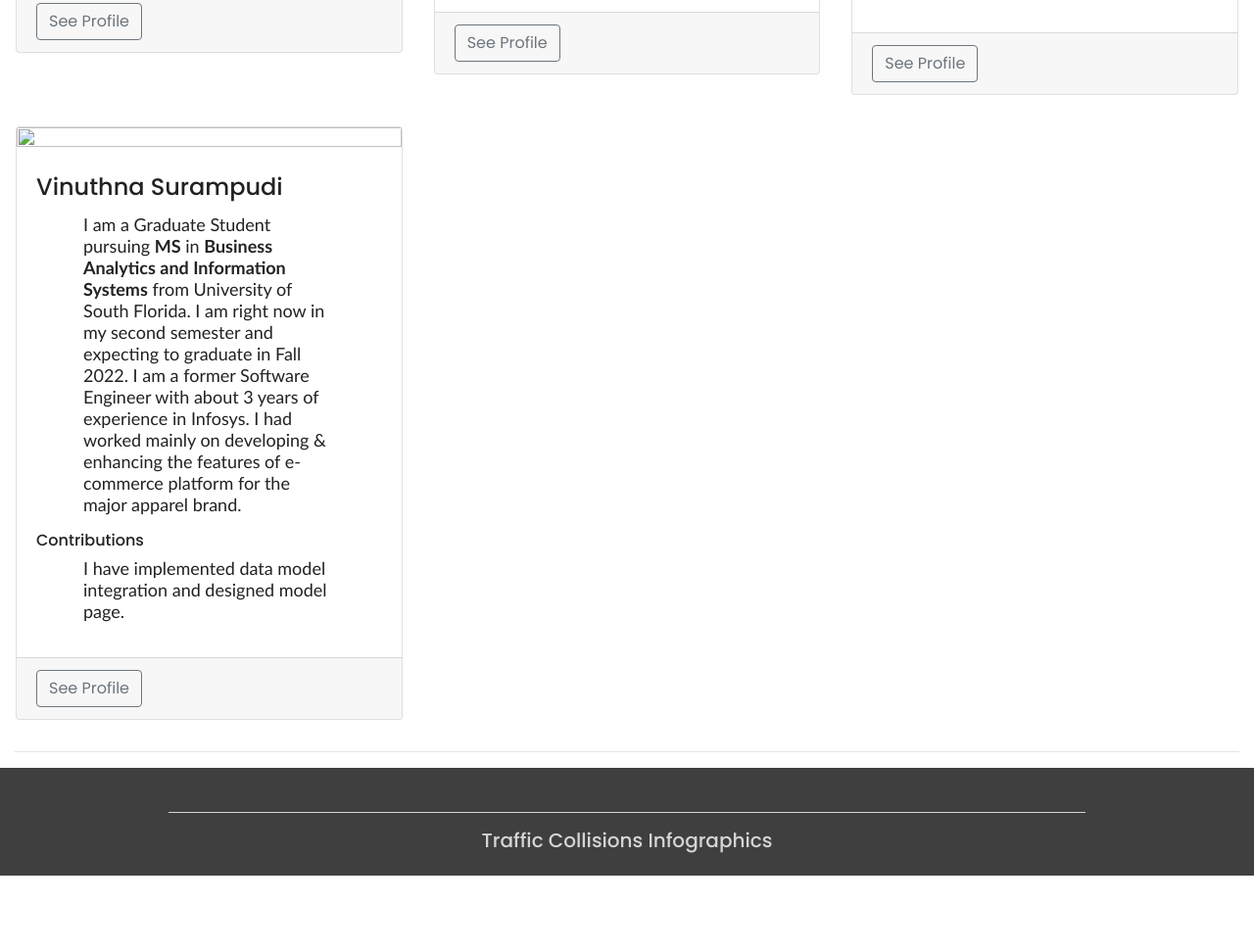
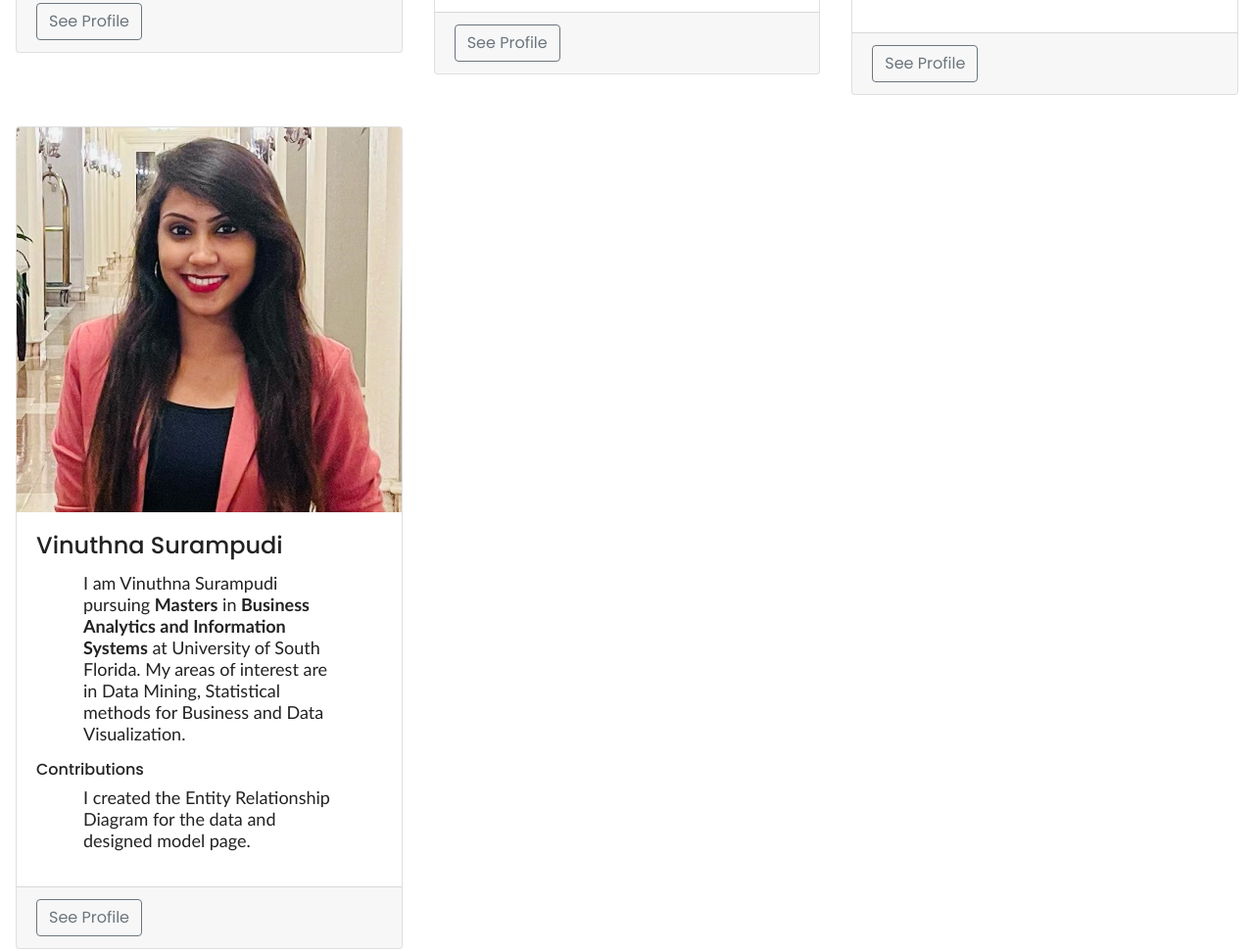
Before and after one commit to udayrv/Assignment_lookandfeel, a plain HTML site: page aboutus.html in a window 1280 px wide. Shown: the part 1116-2087 px from the top of the page at 98% size. Before the commit the page ends 2010 px from the top, so only its background shows below. Drawn offline with nearby package versions, Linux system fonts and the light colour scheme.

Commit message:
Updated with final chages to the project

```diff
--- a/aboutus.html
+++ b/aboutus.html
@@ -113,20 +113,18 @@
 				</div>
 				<div class="col-md-4">
 					<div class="card">
-						<img class="card-img-top" src="img/venu.jpg">
+						<img class="card-img-top" src="img/vin.jpeg">
 						<div class="card-body">
 							<h4 class="card-title">Vinuthna Surampudi</h4>
 							<p class="card-text">
-								I am a Graduate Student pursuing <b>MS</b> in <b>Business Analytics and Information Systems</b> from
-								University of South Florida. I am right now in my second semester and expecting to graduate in Fall 2022.
-								I am a former Software Engineer with about 3 years of experience in Infosys.
-								I had worked mainly on developing & enhancing the features of e-commerce platform for the major apparel brand.
+								I am Vinuthna Surampudi pursuing <b>Masters</b> in <b>Business Analytics and Information Systems</b> at University of South Florida.
+								My areas of interest are in Data Mining, Statistical methods for Business and Data Visualization.
 							</p>
 							<h6>Contributions</h6>
-							<p>I have implemented data model integration and designed model page.</p>
+							<p>I created the Entity Relationship Diagram for the data and designed model page.</p>
 						</div>
 						<div class="card-footer">
-							<a href="https://www.linkedin.com/in/venugopalguddati/" class="btn btn-outline-secondary">See Profile</a>
+							<a href="https://www.linkedin.com/in/vinuthna-surampudi/" class="btn btn-outline-secondary">See Profile</a>
 						</div>
 					</div>
 				</div>
```
Also changed, not shown: model.html (+8 -0 lines), img/ERD.jpg (added), img/vin.jpeg (added).
